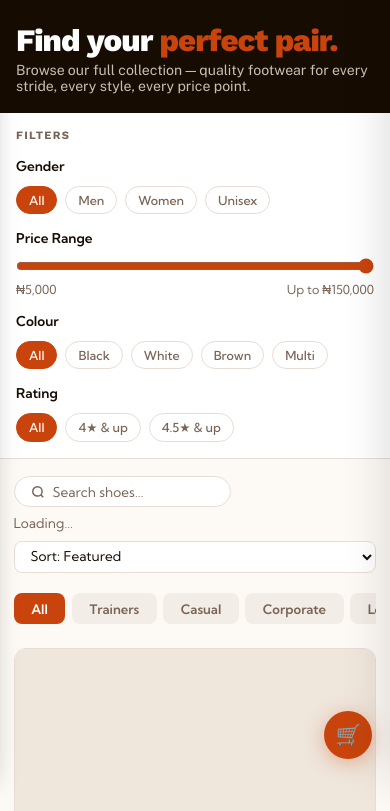
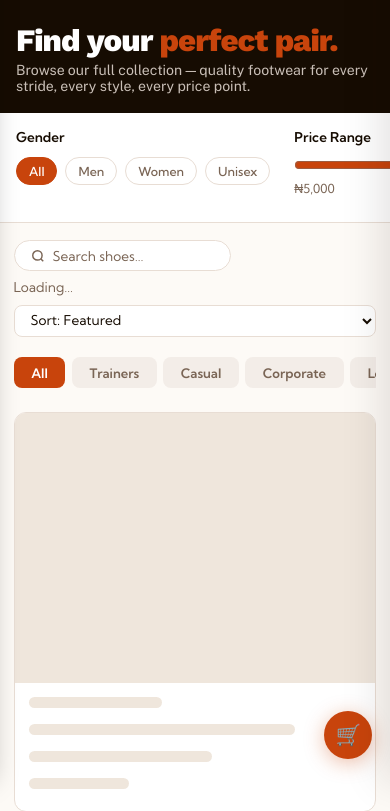
Before and after one commit to Deviant08/Sweet-Feet, a PHP site: page /sweetfeet/nav/products.html in a window 390 px wide. Shown: the part 63-874 px from the top of the page. Run offline with PHP 8.4, Linux system fonts and the light colour scheme.

Commit message:
Restore mobile shop filter scroll and show the scrollbar
Filters swipe sideways again on phones. The bar is visible (orange thumb) and the price group is wide enough that the labels no longer overlap.

```diff
--- a/CSS/products.css
+++ b/CSS/products.css
@@ -970,21 +970,15 @@ footer {
     max-height: none;
     border-right: none;
     border-bottom: 1px solid var(--clr-border);
-    display: grid;
-    grid-template-columns: 1fr 1fr;
-    gap: 1rem 1.25rem;
-    overflow: visible;
-  }
-  .sidebar h3 {
-    grid-column: 1 / -1;
-    margin-bottom: 0;
+    display: flex;
+    flex-direction: row;
+    align-items: flex-start;
+    gap: 1.5rem;
+    overflow-x: auto;
   }
   .filter_group {
     margin-bottom: 0;
-    min-width: 0;
-  }
-  .filter_group:nth-of-type(2) {
-    grid-column: 1 / -1;
+    flex-shrink: 0;
   }
   .products_area {
     padding: 1.5rem 1rem;
--- a/CSS/queries.css
+++ b/CSS/queries.css
@@ -203,25 +203,38 @@ svg { max-width: 100%; }
     align-self: stretch;
     border-right: none;
     border-bottom: 1px solid var(--clr-border, #e8ddd4);
-    padding: 1.15rem 1.2rem 1.25rem;
-    display: grid;
-    grid-template-columns: 1fr 1fr;
-    gap: 1rem 1.2rem;
-    overflow: visible;
+    padding: 1.15rem 1.2rem 1.7rem;
+    display: flex;
+    flex-direction: row;
+    align-items: flex-start;
+    gap: 1.5rem;
+    overflow-x: auto;
+    overflow-y: hidden;
+    -webkit-overflow-scrolling: touch;
+    scrollbar-width: thin;
+    scrollbar-color: #c8440c #f3ede8;
   }
-  .sidebar::-webkit-scrollbar { display: none; }
-  .sidebar h3 {
+  .sidebar::-webkit-scrollbar {
+    height: 8px;
     display: block;
-    grid-column: 1 / -1;
+  }
+  .sidebar::-webkit-scrollbar-track {
+    background: #f3ede8;
+    border-radius: 999px;
+  }
+  .sidebar::-webkit-scrollbar-thumb {
+    background: #c8440c;
+    border-radius: 999px;
+  }
+  .sidebar h3 { display: none; }
+  .filter_group {
+    flex: 0 0 auto;
     margin-bottom: 0;
-  }
-  .filter_group {
-    flex-shrink: 1;
-    margin-bottom: 0;
-    min-width: 0;
+    min-width: 168px;
   }
   .filter_group:nth-of-type(2) {
-    grid-column: 1 / -1;
+    min-width: 240px;
+    grid-column: auto;
   }
   .products_area { padding: 1.5rem 1rem; min-width: 0; }
   .shop_hero {
@@ -379,8 +392,8 @@ svg { max-width: 100%; }
   }
   .card_img { aspect-ratio: 1; }
   .products_area { padding: 1.1rem .85rem; }
-  .sidebar { padding: 1rem; }
-  .filter_group { min-width: 0; }
+  .sidebar { padding: 1rem 1rem 1.6rem; }
+  .filter_group { min-width: 160px; }
   .toolbar { gap: .6rem; }
   .toolbar_left { flex-direction: column; align-items: stretch; gap: .5rem; }
   .toast {
@@ -412,8 +425,6 @@ svg { max-width: 100%; }
   .shop_hero h1 { font-size: clamp(1.5rem, 8vw, 2rem); }
   .hero_count { font-size: 2rem; }
   .product_grid { grid-template-columns: 1fr; gap: 1rem; }
-  .sidebar { grid-template-columns: 1fr; }
-  .filter_group:nth-of-type(2) { grid-column: auto; }
   .card_body { padding: .85rem .9rem; }
   .drawer_footer { padding: 1rem 1.1rem; }
   .cart_fab { width: 48px; height: 48px; }
```
